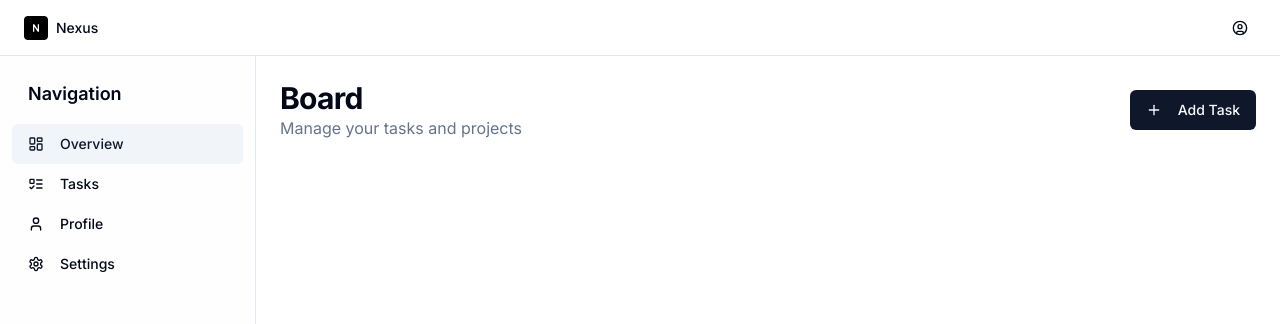
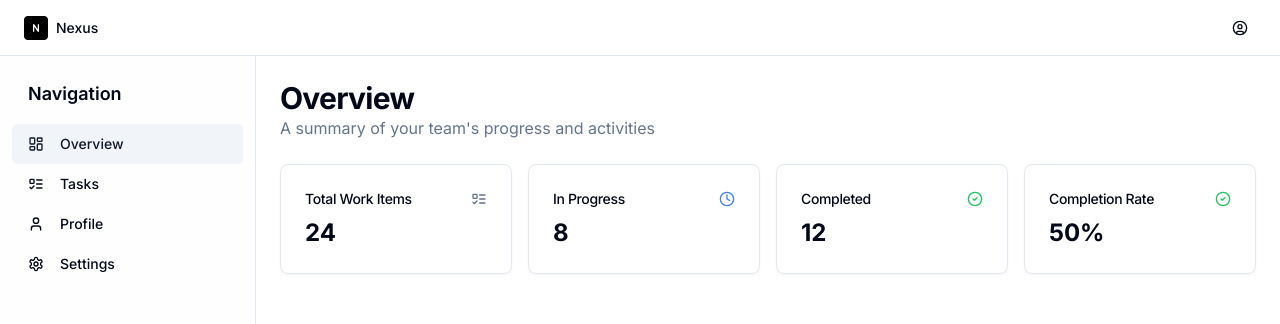
Before and after one commit to patriciasegantine/nexus-app, a Next.js app: page /dashboard in a window 1280 px wide. Shown: the top 324 px of the page. Built offline with nearby package versions, Linux system fonts and the light colour scheme; no server answers; sample sign-in values are in the browser's storage.

Commit message:
feat(dashboard): add overview stats

```diff
--- a/src/app/dashboard/page.tsx
+++ b/src/app/dashboard/page.tsx
@@ -1,23 +1,17 @@
 'use client'
 
-import { Button } from '@/components/ui/button'
-import { Plus } from 'lucide-react'
+import { DashboardStats } from '@/components/dashboard/overview/dashboard-stats'
 
 export default function DashboardPage() {
   return (
     <div className="space-y-6">
-      <div className="flex items-center justify-between">
-        <div>
-          <h1 className="text-3xl font-bold tracking-tight">Board</h1>
-          <p className="text-muted-foreground">
-            Manage your tasks and projects
-          </p>
-        </div>
-        <Button>
-          <Plus className="mr-2 h-4 w-4"/>
-          Add Task
-        </Button>
+      <div>
+        <h1 className="text-3xl font-bold tracking-tight">Overview</h1>
+        <p className="text-muted-foreground">
+          A summary of your team&#39;s progress and activities
+        </p>
       </div>
+      <DashboardStats/>
     </div>
   )
 }
--- /dev/null
+++ b/src/components/dashboard/overview/dashboard-stats.tsx
@@ -0,0 +1,64 @@
+'use client'
+
+import { Card, CardContent, CardHeader, CardTitle } from '@/components/ui/card'
+import { useStats } from '@/hooks/dashboard/use-stats'
+import { CheckCircle2, Clock, ListTodo, Loader2 } from 'lucide-react'
+import React from "react";
+
+interface StatsCardProps {
+  title: string
+  value: number | string | undefined
+  icon?: React.ReactNode
+  isLoading: boolean
+}
+
+export function DashboardStats() {
+  const {data: stats, isLoading} = useStats()
+
+  return (
+    <div className="grid gap-4 md:grid-cols-4">
+      <StatsCard
+        title="Total Work Items"
+        value={stats?.totalWorkItems}
+        icon={<ListTodo className="h-4 w-4 text-muted-foreground"/>}
+        isLoading={isLoading}
+      />
+      <StatsCard
+        title="In Progress"
+        value={stats?.inProgress}
+        icon={<Clock className="h-4 w-4 text-blue-500"/>}
+        isLoading={isLoading}
+      />
+      <StatsCard
+        title="Completed"
+        value={stats?.completed}
+        icon={<CheckCircle2 className="h-4 w-4 text-green-500"/>}
+        isLoading={isLoading}
+      />
+      <StatsCard
+        title="Completion Rate"
+        value={`${stats?.completionRate}%`}
+        icon={<CheckCircle2 className="h-4 w-4 text-green-500"/>}
+        isLoading={isLoading}
+      />
+    </div>
+  )
+}
+
+function StatsCard({title, value, icon, isLoading}: StatsCardProps) {
+  return (
+    <Card>
+      <CardHeader className="flex flex-row items-center justify-between space-y-0 pb-2">
+        <CardTitle className="text-sm font-medium">{title}</CardTitle>
+        {icon}
+      </CardHeader>
+      <CardContent>
+        {isLoading ? (
+          <Loader2 className="h-4 w-4 animate-spin"/>
+        ) : (
+          <div className="text-2xl font-bold">{value}</div>
+        )}
+      </CardContent>
+    </Card>
+  )
+}
--- a/src/constants/query-keys.ts
+++ b/src/constants/query-keys.ts
@@ -3,8 +3,8 @@ export const QUERY_KEYS = {
     USER: ['auth', 'user'],
     SESSION: ['auth', 'session'],
   },
-  USERS: {
-    ALL: ['users'],
-    DETAIL: (id: string) => ['users', id],
+  DASHBOARD: {
+    STATS: ['dashboard', 'stats'],
   },
+
 } as const
--- /dev/null
+++ b/src/hooks/dashboard/use-stats.ts
@@ -0,0 +1,40 @@
+import { useQuery } from '@tanstack/react-query'
+import { QUERY_KEYS } from '@/constants/query-keys'
+
+interface DashboardStats {
+  totalWorkItems: number
+  inProgress: number
+  completed: number
+  completionRate: number
+  byStatus: Record<string, number>
+  byAssignee: Record<string, number>
+}
+
+// mock data
+const fetchStats = async (): Promise<DashboardStats> => {
+  await new Promise(resolve => setTimeout(resolve, 1000))
+
+  return {
+    totalWorkItems: 24,
+    inProgress: 8,
+    completed: 12,
+    completionRate: 50,
+    byStatus: {
+      'TODO': 4,
+      'IN_PROGRESS': 8,
+      'DONE': 12
+    },
+    byAssignee: {
+      'John Doe': 5,
+      'Jane Smith': 8,
+      'Bob Johnson': 11
+    }
+  }
+}
+
+export function useStats() {
+  return useQuery({
+    queryKey: QUERY_KEYS.DASHBOARD.STATS,
+    queryFn: fetchStats
+  })
+}
```
